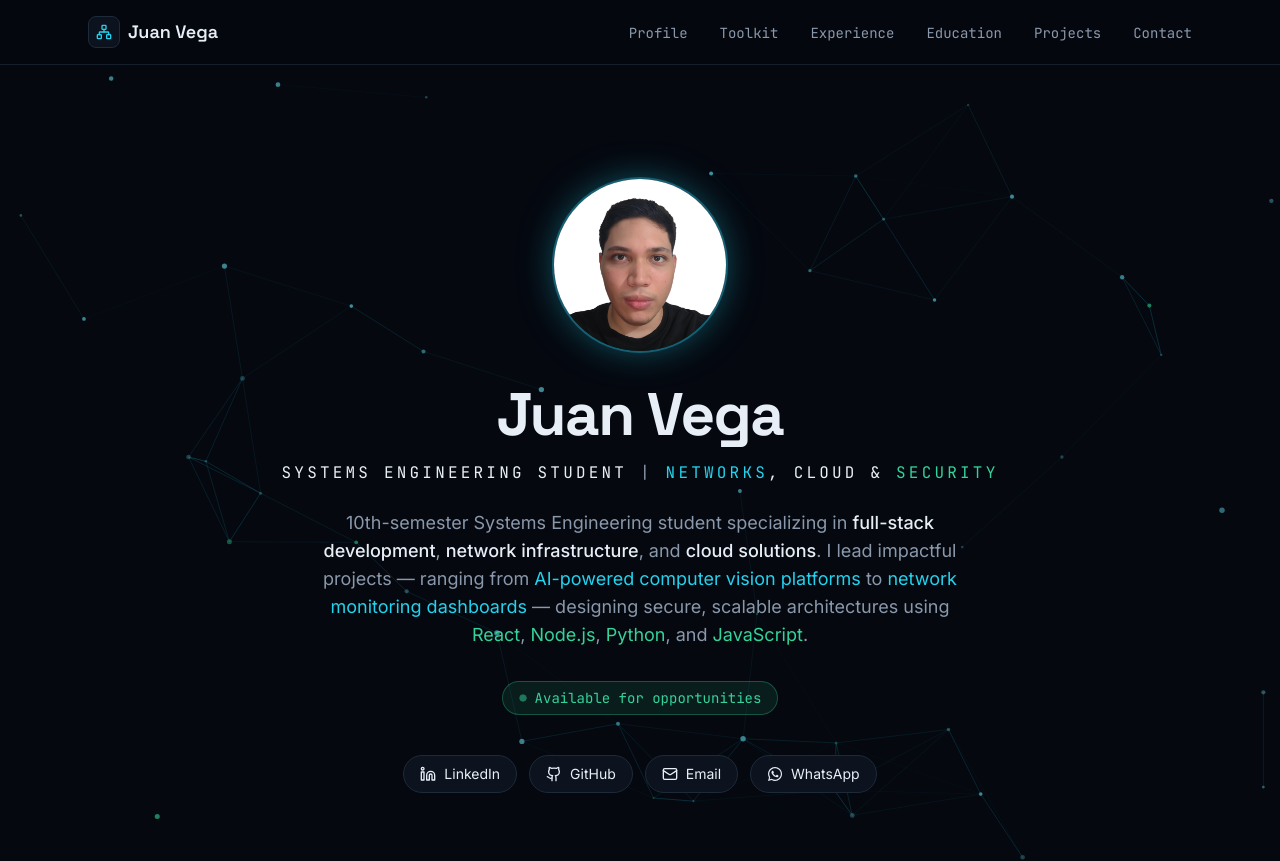
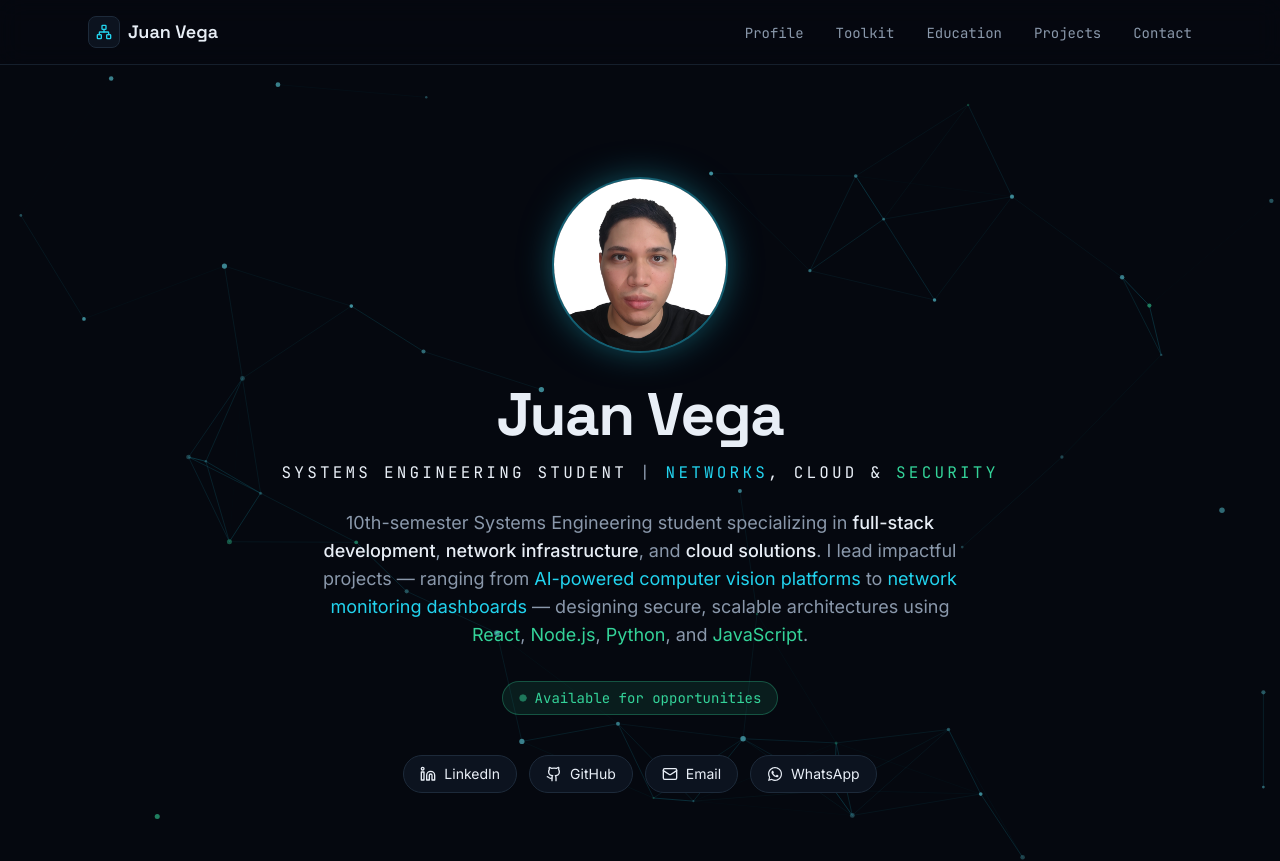
Before and after one commit to juancveg/juan-vega-portafolio, a Next.js app: page / in a window 1280 px wide. Shown: the top 861 px of the page. Built offline with nearby package versions, Linux system fonts and the light colour scheme.

Commit message:
Remove 'Experience' link from Navbar
Removed 'Experience' link from the navigation bar.

```diff
--- a/components/Navbar.tsx
+++ b/components/Navbar.tsx
@@ -6,7 +6,6 @@ import { Menu, X, Network } from "lucide-react";
 const LINKS = [
   { href: "#profile", label: "Profile" },
   { href: "#toolkit", label: "Toolkit" },
-  { href: "#experience", label: "Experience" },
   { href: "#education", label: "Education" },
   { href: "#projects", label: "Projects" },
   { href: "#contact", label: "Contact" },
```
